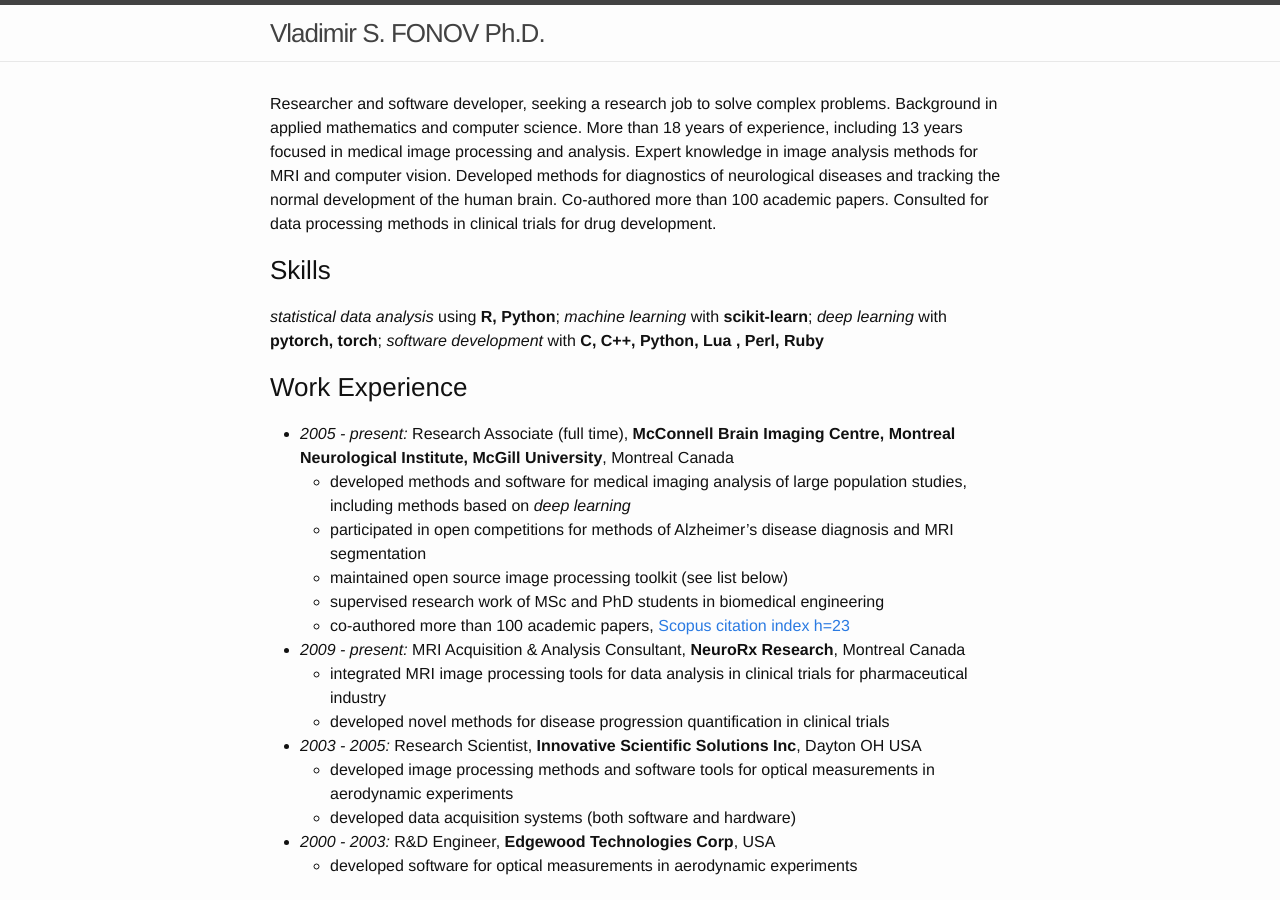
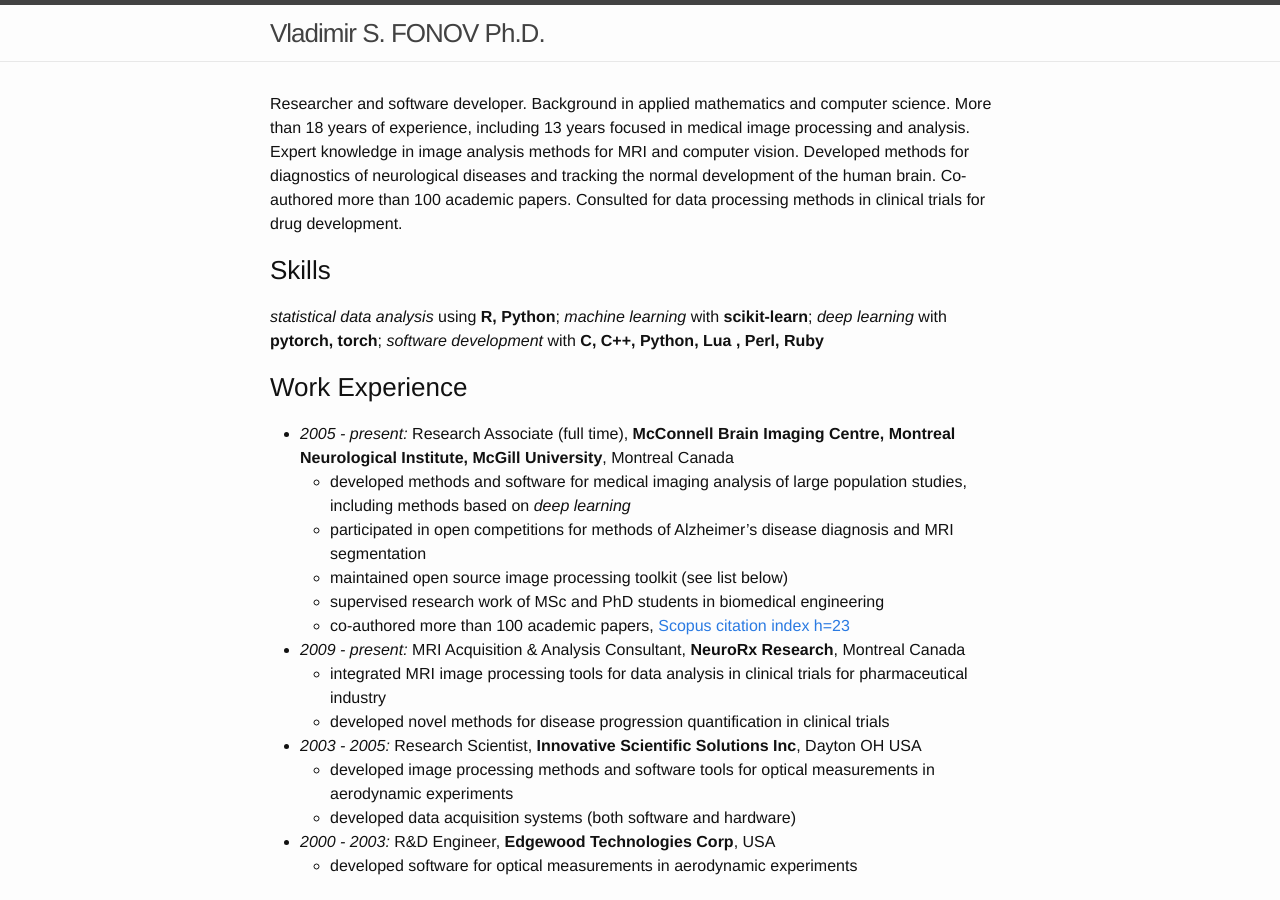
Before and after one commit to vfonov/vfonov.github.io, a Jekyll site: the page built from CV_industry.md, in a window 1280 px wide and 900 px high. Built offline with Jekyll 4.4.1, drawn with Linux system fonts in a browser that asks for light colours.

Commit message:
Fixed industry CV

```diff
--- a/CV_industry.md
+++ b/CV_industry.md
@@ -3,7 +3,7 @@
 title: Vladimir S. FONOV Ph.D.
 permalink: /cv_ind/
 ---
-Researcher and software developer, seeking a research job to solve complex problems. Background in applied mathematics and computer science. More than 18 years of experience, including 13 years focused in medical image processing and analysis.
+Researcher and software developer. Background in applied mathematics and computer science. More than 18 years of experience, including 13 years focused in medical image processing and analysis.
 Expert knowledge in image analysis methods for MRI and computer vision. Developed methods for diagnostics of neurological diseases and tracking the normal development of the human brain. Co-authored more than 100 academic papers. Consulted for data processing methods in clinical trials for drug development.
 
 ### Skills
```
